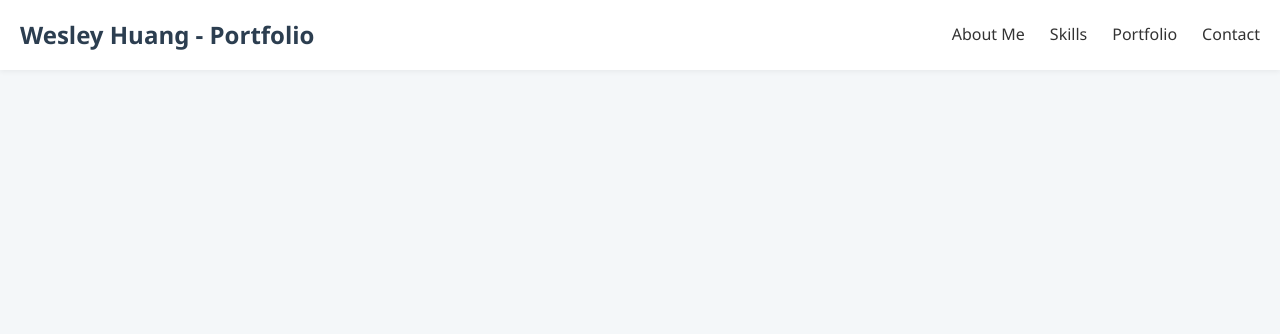
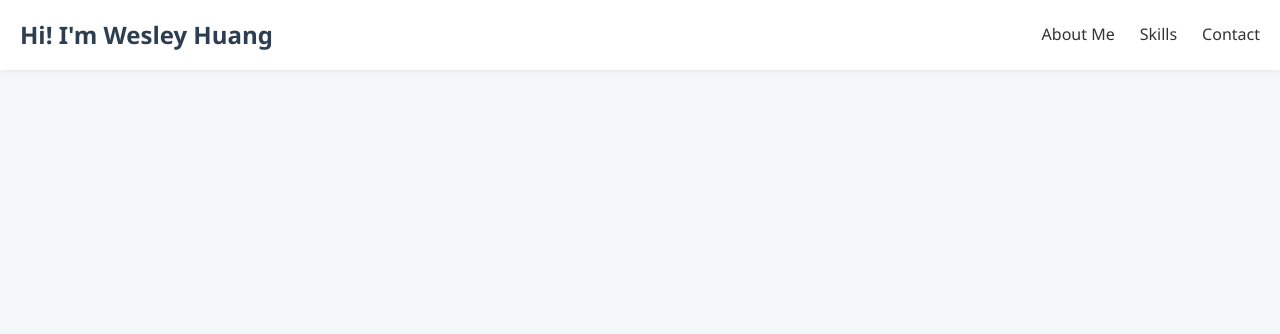
Before and after one commit to jokes168/github.io, a plain HTML site: page index.html in a window 1280 px wide. Shown: the top 334 px of the page. Drawn offline with Linux system fonts and the light colour scheme.

Commit message:
[mod]調整用不到區塊

```diff
--- a/index.html
+++ b/index.html
@@ -3,7 +3,7 @@
 <head>
     <meta charset="UTF-8">
     <meta name="viewport" content="width=device-width, initial-scale=1.0">
-    <title>我的個人網站 - Wesley Huang</title>
+    <title>Hi! I'm Wesley Huang</title>
     <link rel="stylesheet" href="css/style.css">
     <link rel="stylesheet" href="https://cdnjs.cloudflare.com/ajax/libs/font-awesome/6.0.0-beta3/css/all.min.css">
 </head>
@@ -11,13 +11,15 @@
     <header class="header">
         <div class="header-container">
             <div class="logo">
-                <h1>Wesley Huang - Portfolio</h1>
+                <h1>Hi! I'm Wesley Huang</h1>
             </div>
             <nav class="nav">
                 <ul class="nav-links">
                     <li><a href="#about">About Me</a></li>
                     <li><a href="#skills">Skills</a></li>
+                    <!--
                     <li><a href="#portfolio">Portfolio</a></li>
+                    -->
                     <li><a href="#contact">Contact</a></li>
                 </ul>
             </nav>
@@ -77,7 +79,7 @@
                 </div>
             </div>
         </section>
-
+        <!--
         <section id="portfolio" class="section portfolio">
             <div class="container">
                 <h2>Portfolio</h2>
@@ -106,7 +108,7 @@
                 </div>
             </div>
         </section>
-
+        -->
         <section id="contact" class="section contact">
             <div class="container">
                 <h2>Contact Me</h2>
```
